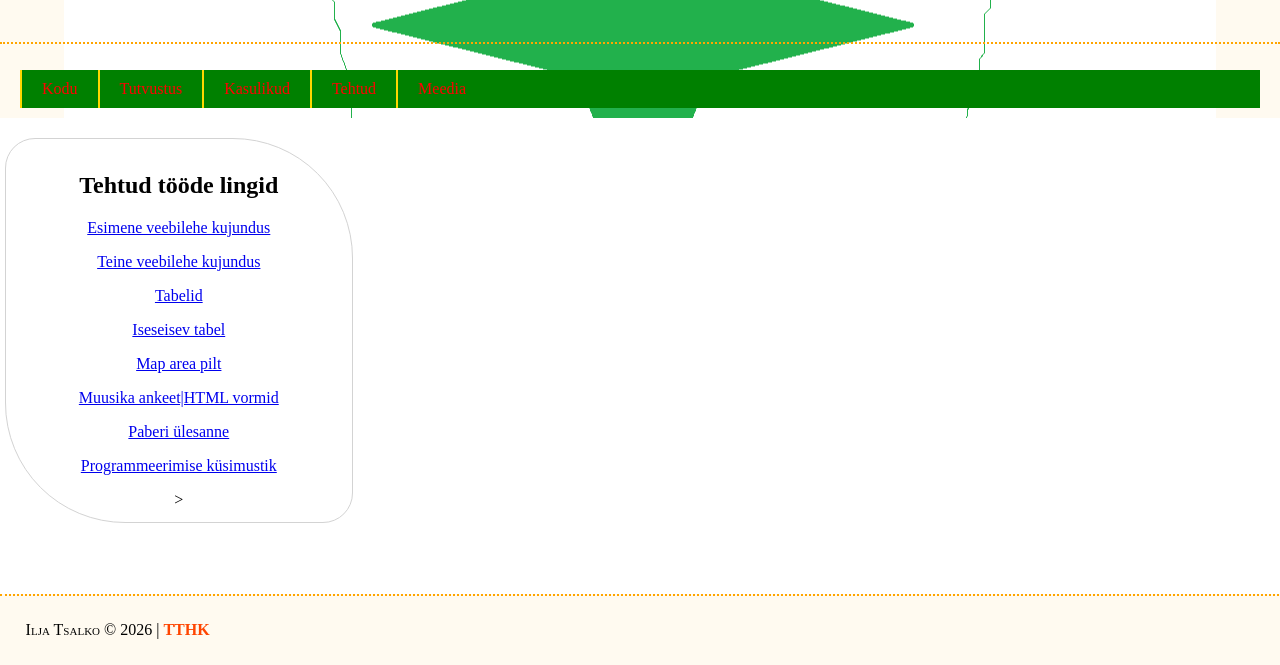
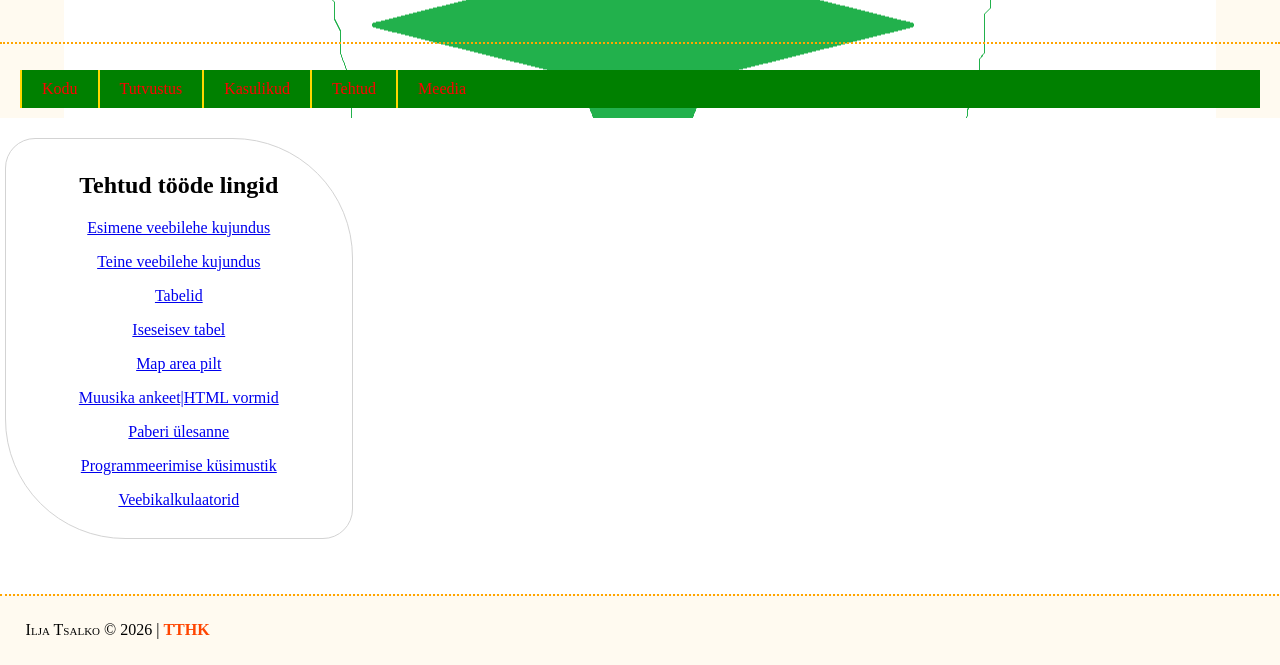
Before and after one commit to TsalkoIlja/Veebirakendused, a plain HTML site: page tood.html in a window 1280 px wide. Shown: the part 135-800 px from the top of the page. Drawn offline with Linux system fonts and the light colour scheme.

Commit message:
Veebikalkulaatorid

```diff
--- a/tood.html
+++ b/tood.html
@@ -55,7 +55,9 @@
       <a href="tood/pabertöö.html" class="tood-link">Paberi ülesanne</a>
     <p>
     <a href="tood/Vormid/Programmeeriminekysimustik/progiKysimustik.html" class="tood-link">Programmeerimise küsimustik</a>
-    </p>>
+    <p>
+    <a href="tood/Vormid/kalkulatoorid.html" class="tood-link">Veebikalkulaatorid</a>
+    </p>
   </section>
 </main>
 
```
